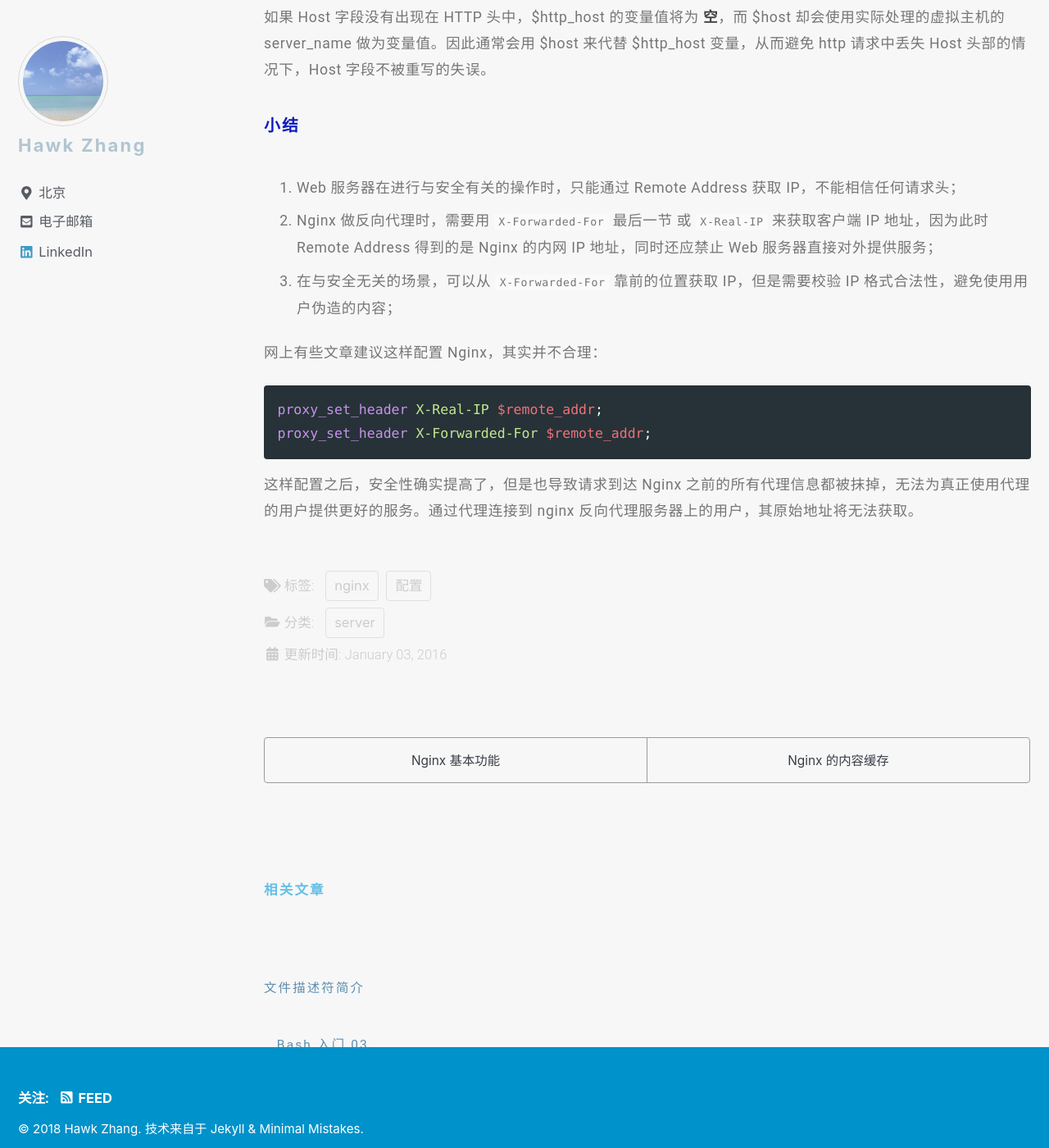
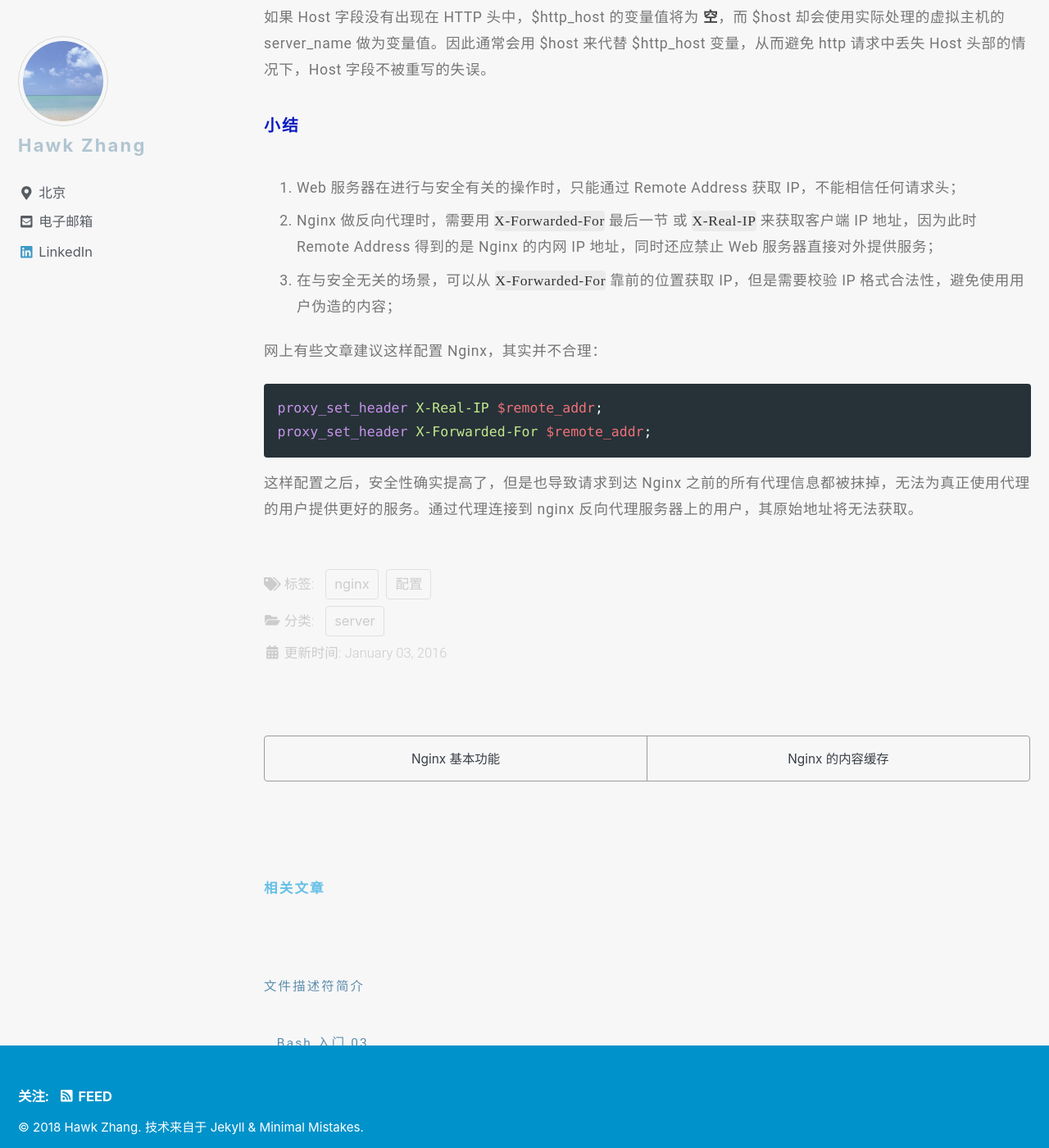
Before and after one commit to narru888/linotes_note, a Jekyll site: the page built from _posts/server/nginx/2016-01-03-nginx.common.conf.md, in a window 1280 px wide and 1400 px high, scrolled down 4362 px. Shown: the whole window at 82% size. Built offline with Jekyll 4.4.1, drawn with Linux system fonts in a browser that asks for light colours; nearby versions of some CDN libraries; a script that is not in the unit is left out.

Commit message:
update on 2018-08-16 10:34:23 CST

```diff
--- a/assets/css/main.scss
+++ b/assets/css/main.scss
@@ -371,7 +371,8 @@
 //--- 段落中代码
 p code.highlighter-rouge,
 table tbody tr td code.highlighter-rouge,
-div.page__inner-wrap section.page__content ul li code {
+div.page__inner-wrap section.page__content ul li code,
+div.initial-content div#main article div section ol li code.highlighter-rouge {
     background-color: #0000000c !important;
 	border-radius: 4px;
     color: #333333;
```
